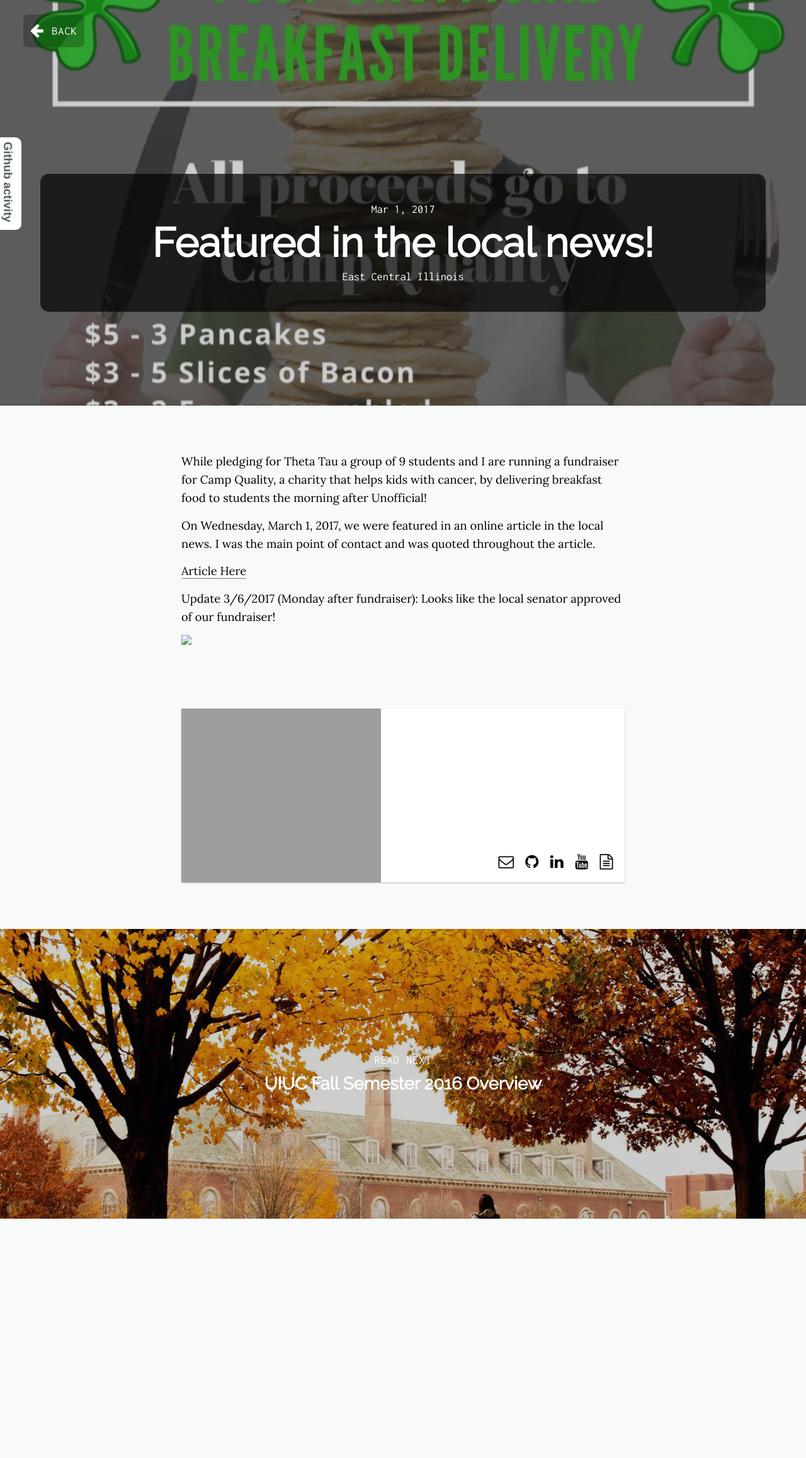
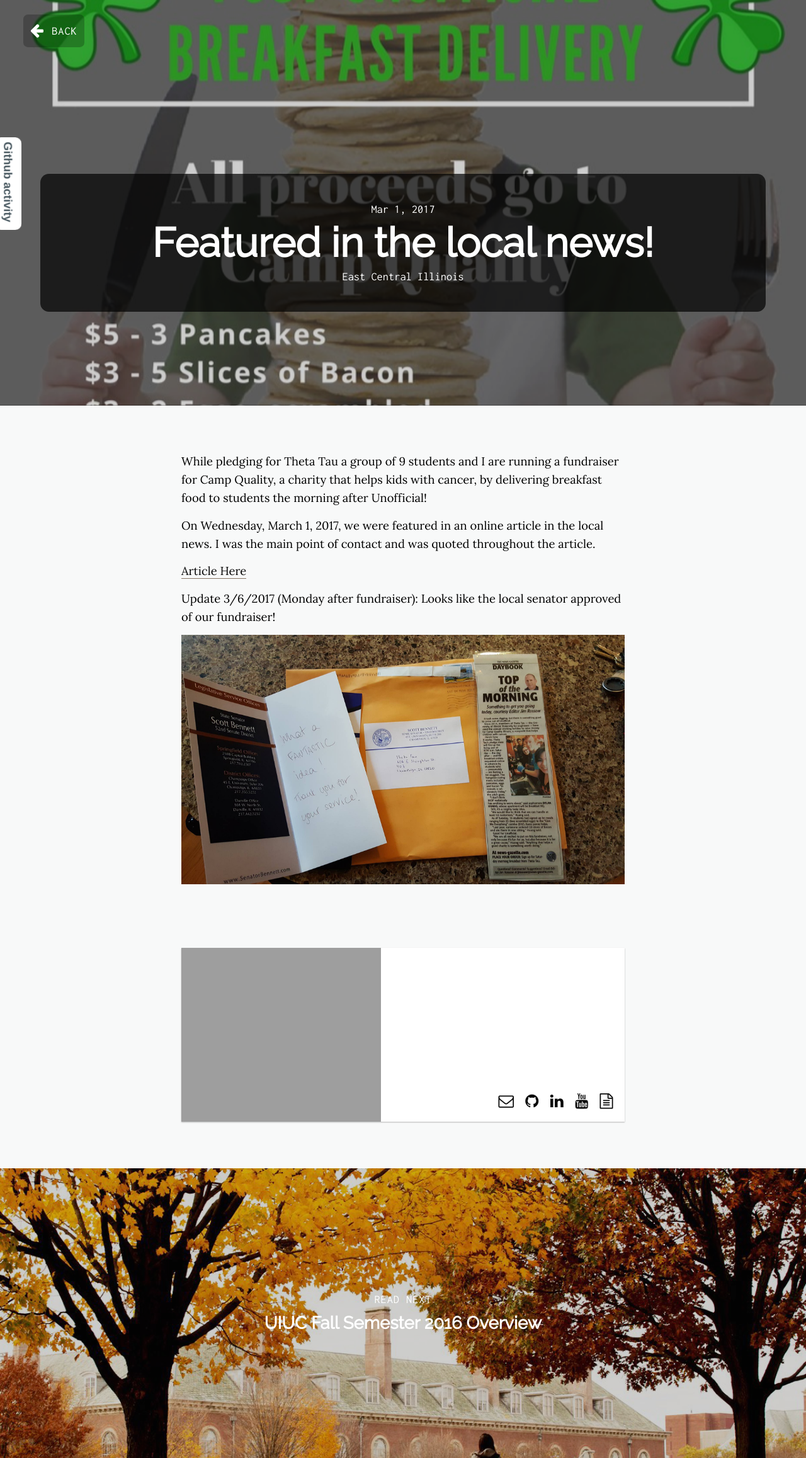
Before and after one commit to dphuang2/dphuang2.github.io, a Jekyll site: the page built from _posts/2017-03-01-featured-in-news-gazette-2017.markdown, in a window 1280 px wide. Shown: the whole page at 63% size. Built offline with Jekyll 4.4.1, drawn with Linux system fonts in a browser that asks for light colours; nearby versions of some CDN libraries; a style sheet for code colours, icons or effects is not loaded; before the commit the page ends 1935 px from its top, so only the background shows below that; grey boxes are pictures that could not be loaded.

Commit message:
Fixed image for post

```diff
--- a/_posts/2017-03-01-featured-in-news-gazette-2017.markdown
+++ b/_posts/2017-03-01-featured-in-news-gazette-2017.markdown
@@ -20,4 +20,4 @@ news. I was the main point of contact and was quoted throughout the article.
 Update 3/6/2017 (Monday after fundraiser): Looks like the local senator approved
 of our fundraiser!
 
-<img src="/assets/image/webp/unofficial-senator.jpg">
+<img src="/assets/image/unofficial-senator.jpg">
```
